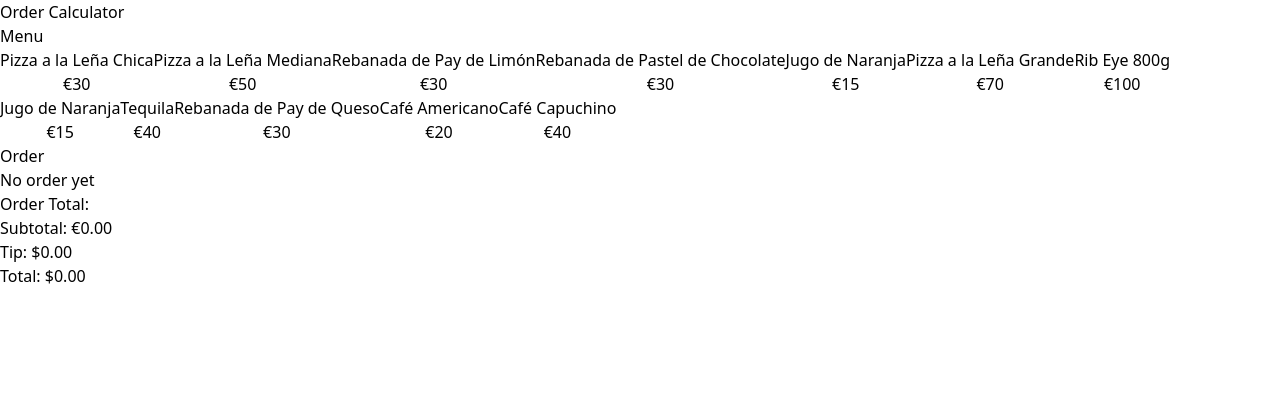
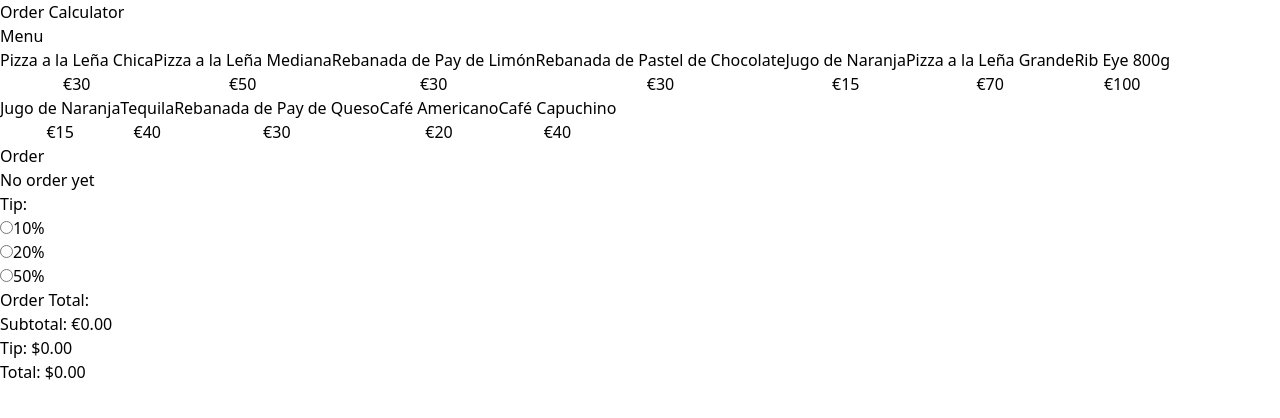
Before and after one commit to laylarodas/calculator-app, a React (Vite) app: page / in a window 1280 px wide. Shown: the top 418 px of the page. Built offline with nearby package versions, Linux system fonts and the light colour scheme.

Commit message:
action --> select tip percentage

```diff
--- a/src/App.tsx
+++ b/src/App.tsx
@@ -1,6 +1,7 @@
 import { MenuItem } from './components/MenuItem'
 import { OrderContents } from './components/OrderContents';
 import { OrderTotals } from './components/OrderTotals'
+import { TipPercentageForm } from './components/TipPercentageForm';
 import { menuItems } from './data/db'
 import useOrder from './hooks/useOrder'
 
@@ -37,6 +38,8 @@ function App() {
             order={order}
             removeItem={removeItem}
           />
+
+          <TipPercentageForm />
           <OrderTotals
             order={order}
           />
--- /dev/null
+++ b/src/components/TipPercentageForm.tsx
@@ -0,0 +1,35 @@
+const tipOptions = [
+    {
+        id: 'tip-10',
+        value: .10,
+        label: '10%'
+    },
+    {
+        id: 'tip-20',
+        value: .20,
+        label: '20%'
+    },
+    {
+        id: 'tip-50',
+        value: .50,
+        label: '50%'
+    },
+]
+
+
+export const TipPercentageForm = () => {
+    return (
+        <div className="p-3">
+            <h3 className="font-bold text-lg">Tip:</h3>
+
+            <form action="">
+                {tipOptions.map(option => (
+                    <div key={option.id} className="flex items-center space-x-2">
+                        <input type="radio" name="tip" value={option.value} id={option.id} />
+                        <label htmlFor={option.id}>{option.label}</label>
+                    </div>
+                ))}
+            </form>
+        </div>
+    )
+}
```
